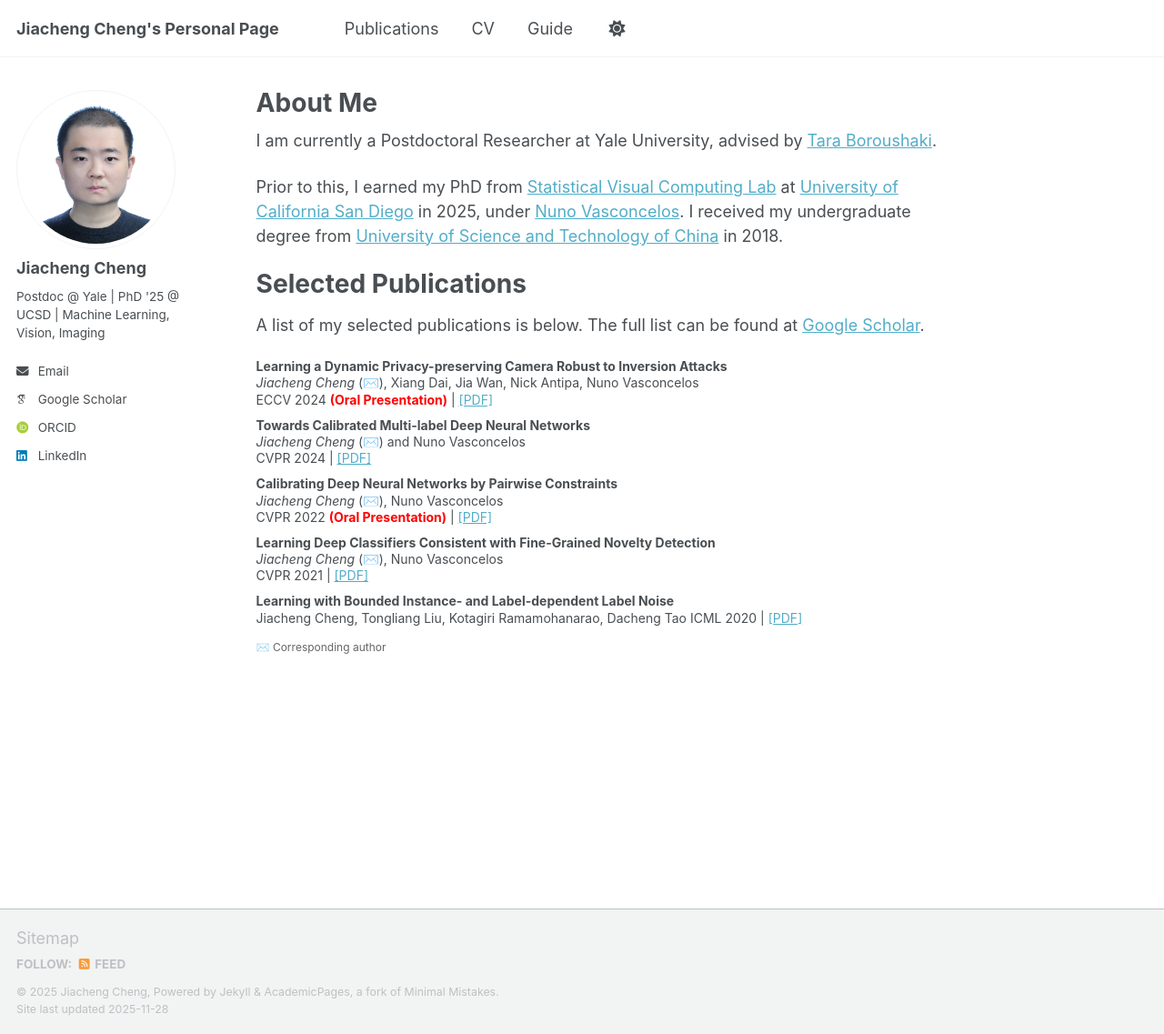
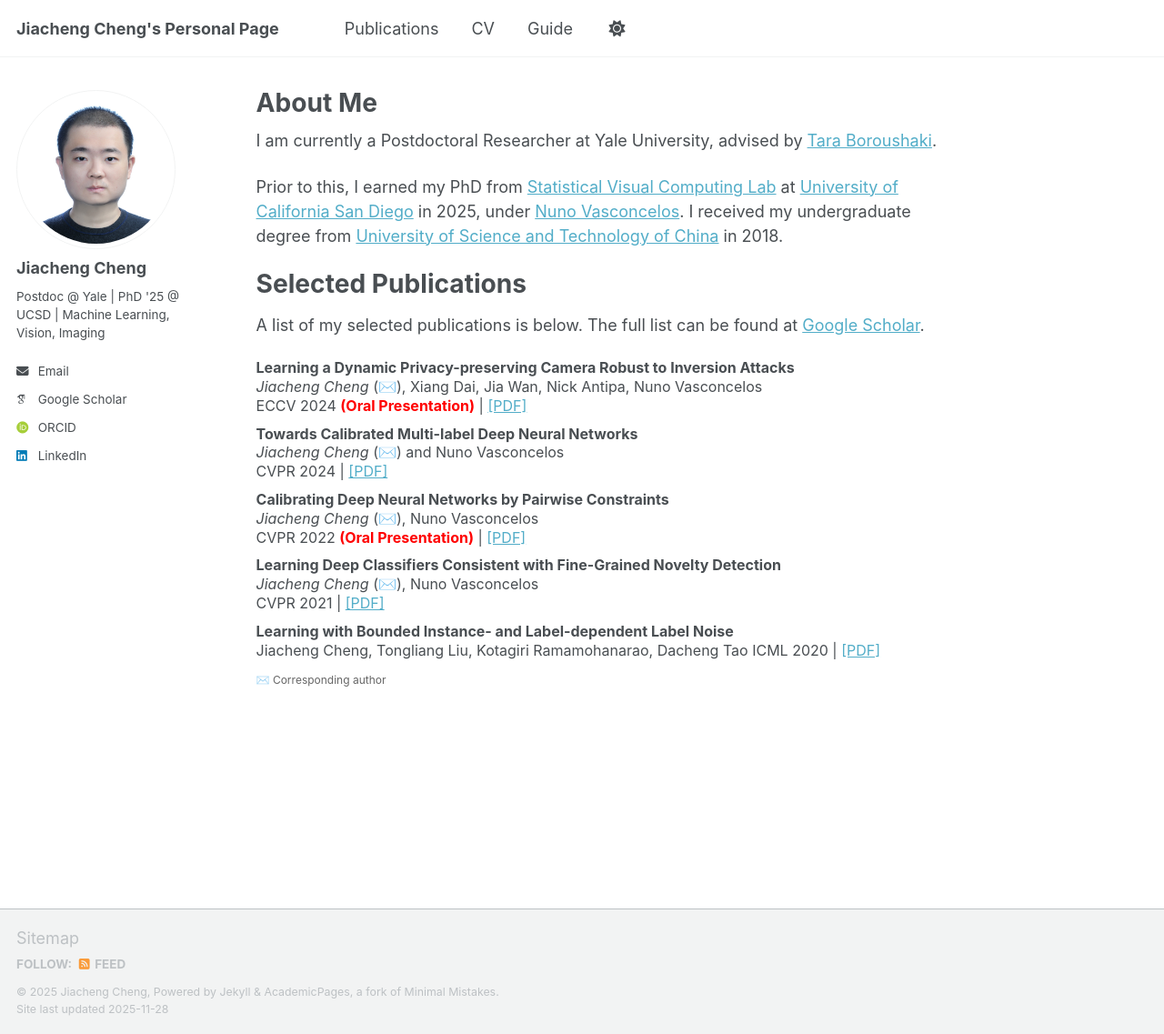
Before and after one commit to JiachengCheng96/JiachengCheng96.github.io, a Jekyll site: the page built from _pages/about.md, in a window 1280 px wide and 1137 px high. Shown: the whole window at 91% size. Built offline with Jekyll 4.4.1, drawn with Linux system fonts in a browser that asks for light colours; some web fonts are replaced; a script that is not in the unit is left out.

Commit message:
Update about.md

```diff
--- a/_pages/about.md
+++ b/_pages/about.md
@@ -18,7 +18,7 @@ Prior to this, I earned my PhD from  [Statistical Visual Computing Lab](http://w
 
 A list of my selected publications is below. The full list can be found at [Google Scholar](https://scholar.google.com/citations?user=bWqc6Z8AAAAJ&hl).
 
-<div style="font-size: 14px; line-height: 1.3;">
+<div style="font-size: 16px; line-height: 1.3;">
 
     <div style="margin-bottom: 10px;">
         <strong>Learning a Dynamic Privacy-preserving Camera Robust to Inversion Attacks</strong><br>
```
